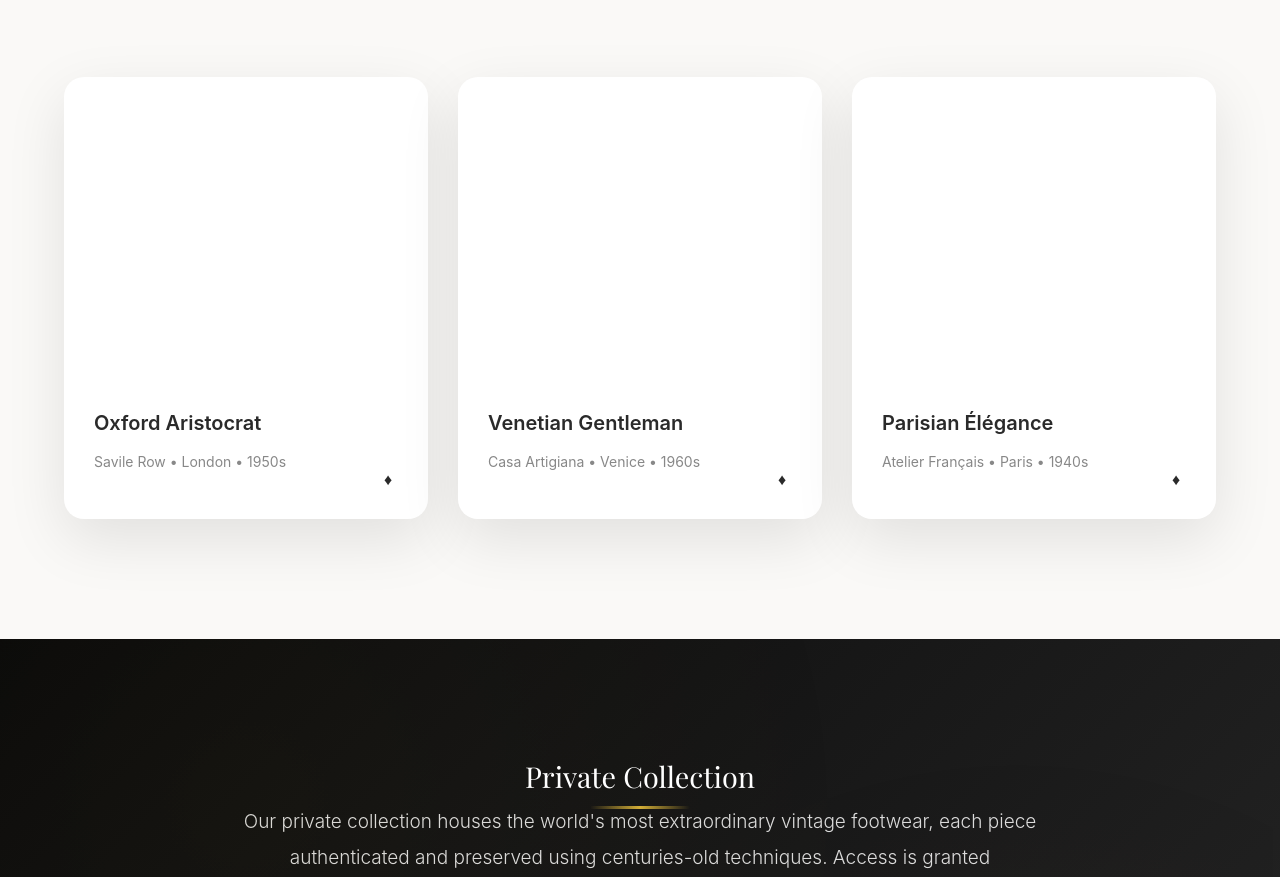
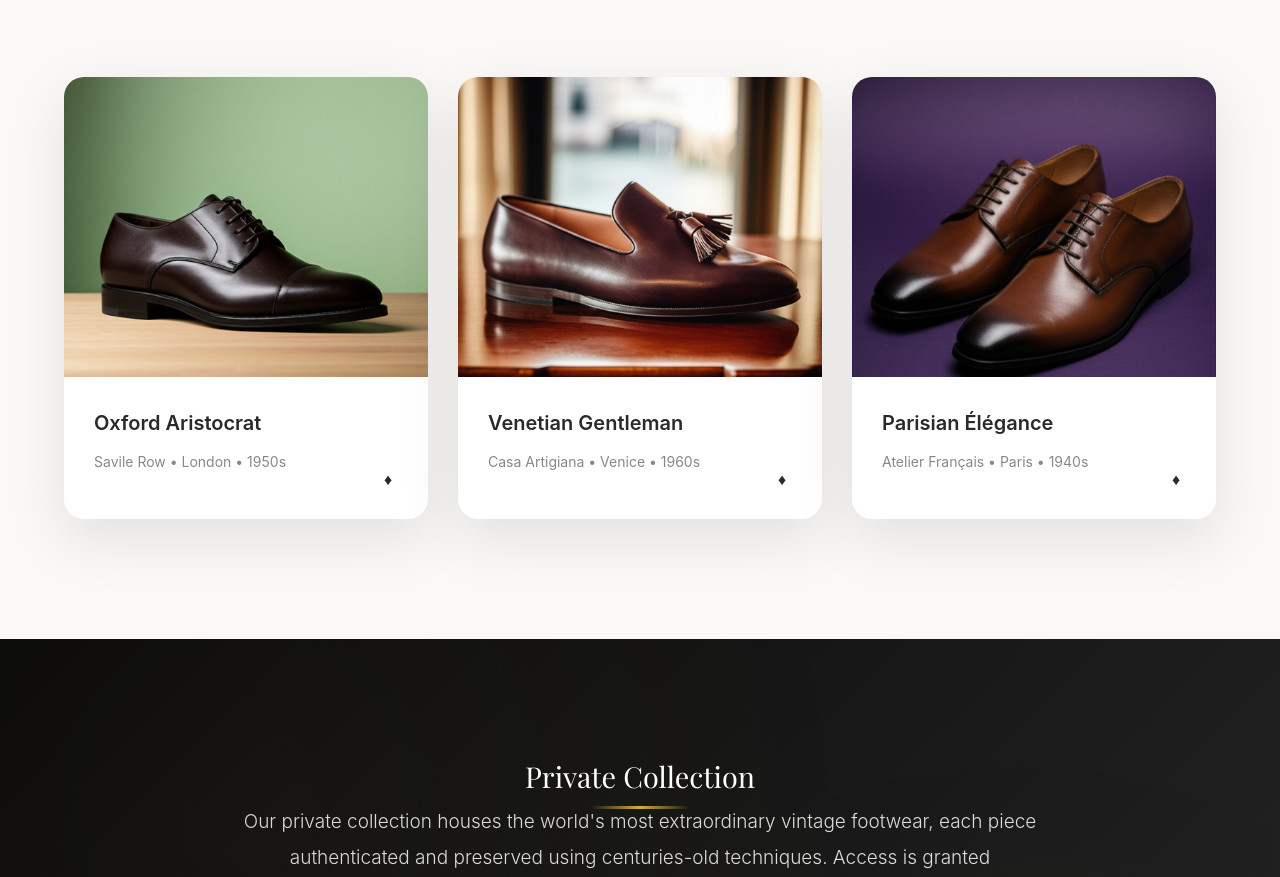
Before and after one commit to kaledoviedoo/hpta, a plain HTML site: page index.html in a window 1280 px wide. Shown: the part 1054-1931 px from the top of the page. Drawn offline with nearby package versions, Linux system fonts and the light colour scheme; the site is published under a folder, as on GitHub Pages, so addresses that start at the root find nothing; a web font is replaced by a local one.

Commit message:
fix rutas de imagen

```diff
--- a/index.html
+++ b/index.html
@@ -313,15 +313,15 @@ header {
 }
 
 .card-1 .card-image {
-    background-image: url(/oxford.jpg);
+    background-image: url(public/oxford.jpg);
 }
 
 .card-2 .card-image {
-    background-image: url(/venetian.jpg);
+    background-image: url(public/venetian.jpg);
 }
 
 .card-3 .card-image {
-    background-image: url(/parisian.jpg);
+    background-image: url(public/parisian.jpg);
 }
 
 .card-content {
```
